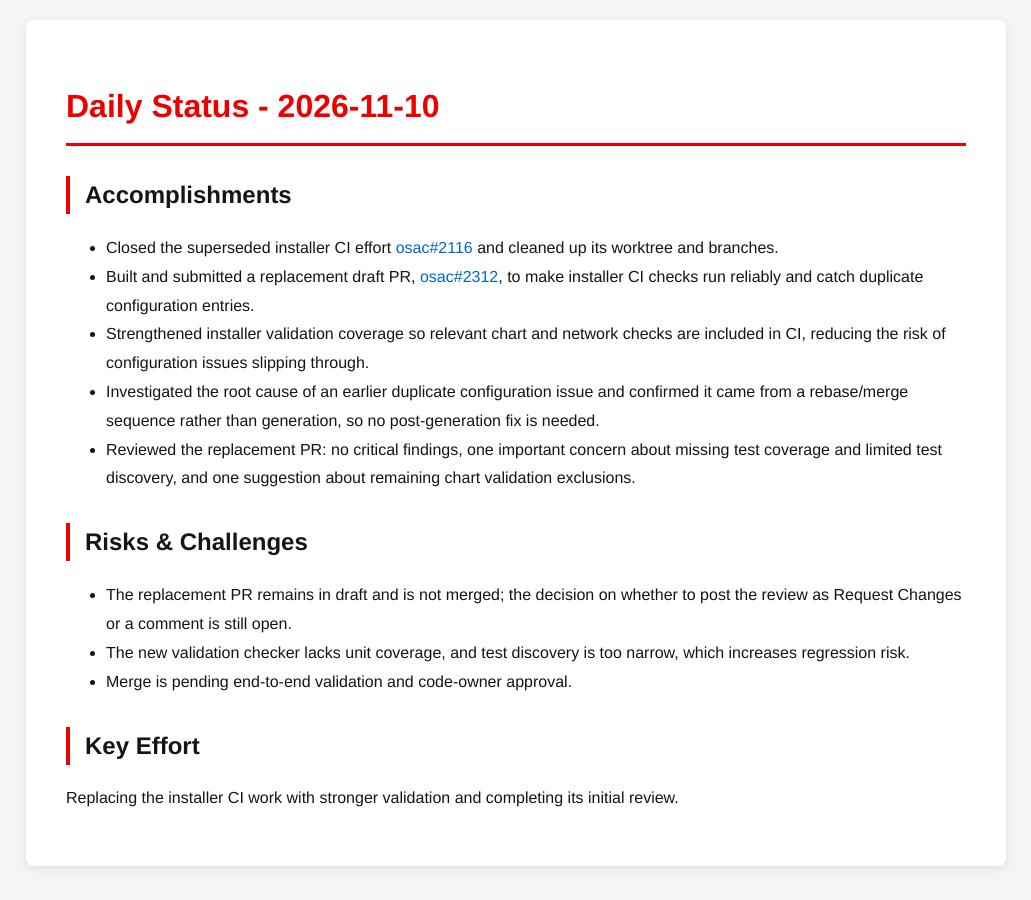
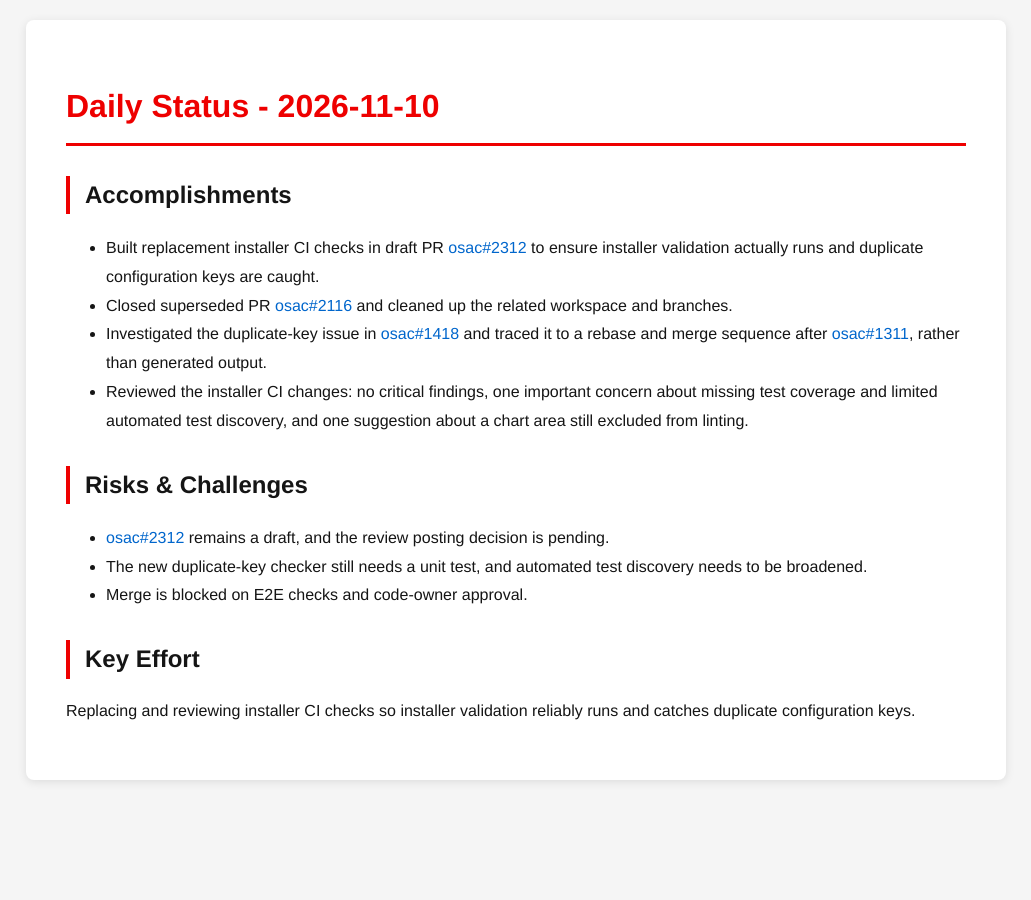
Before and after one commit to tzvatot/daily-status, a Jekyll site: the page built from 2026-11-10.md, in a window 1280 px wide. Shown: the whole page, without its empty margins (124-1155 px from the left). Built offline with Jekyll 4.4.1, drawn with Linux system fonts in a browser that asks for light colours.

Commit message:
Daily status update - 2026-11-10

```diff
--- a/2026-11-10.md
+++ b/2026-11-10.md
@@ -7,16 +7,15 @@ date: 2026-11-10
 # Daily Status - 2026-11-10
 
 ## Accomplishments
-- Closed the superseded installer CI effort [osac#2116](https://github.com/osac-project/osac/issues/2116) and cleaned up its worktree and branches.
-- Built and submitted a replacement draft PR, [osac#2312](https://github.com/osac-project/osac/pull/2312), to make installer CI checks run reliably and catch duplicate configuration entries.
-- Strengthened installer validation coverage so relevant chart and network checks are included in CI, reducing the risk of configuration issues slipping through.
-- Investigated the root cause of an earlier duplicate configuration issue and confirmed it came from a rebase/merge sequence rather than generation, so no post-generation fix is needed.
-- Reviewed the replacement PR: no critical findings, one important concern about missing test coverage and limited test discovery, and one suggestion about remaining chart validation exclusions.
+- Built replacement installer CI checks in draft PR [osac#2312](https://github.com/osac-project/osac/pull/2312) to ensure installer validation actually runs and duplicate configuration keys are caught.
+- Closed superseded PR [osac#2116](https://github.com/osac-project/osac/pull/2116) and cleaned up the related workspace and branches.
+- Investigated the duplicate-key issue in [osac#1418](https://github.com/osac-project/osac/pull/1418) and traced it to a rebase and merge sequence after [osac#1311](https://github.com/osac-project/osac/pull/1311), rather than generated output.
+- Reviewed the installer CI changes: no critical findings, one important concern about missing test coverage and limited automated test discovery, and one suggestion about a chart area still excluded from linting.
 
 ## Risks & Challenges
-- The replacement PR remains in draft and is not merged; the decision on whether to post the review as Request Changes or a comment is still open.
-- The new validation checker lacks unit coverage, and test discovery is too narrow, which increases regression risk.
-- Merge is pending end-to-end validation and code-owner approval.
+- [osac#2312](https://github.com/osac-project/osac/pull/2312) remains a draft, and the review posting decision is pending.
+- The new duplicate-key checker still needs a unit test, and automated test discovery needs to be broadened.
+- Merge is blocked on E2E checks and code-owner approval.
 
 ## Key Effort
-Replacing the installer CI work with stronger validation and completing its initial review.
+Replacing and reviewing installer CI checks so installer validation reliably runs and catches duplicate configuration keys.
```
